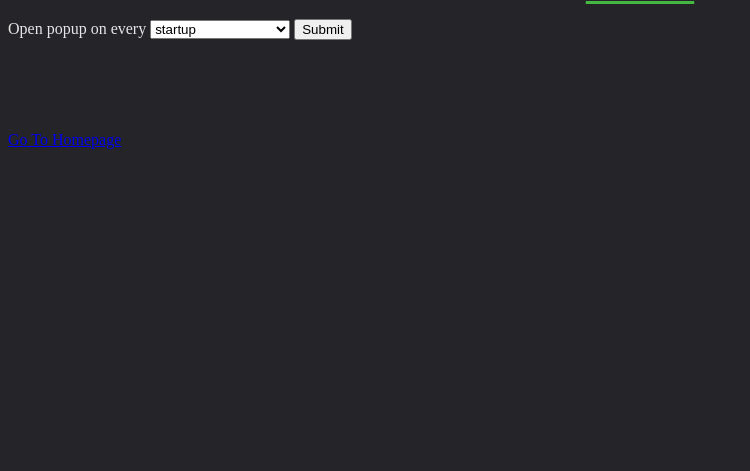
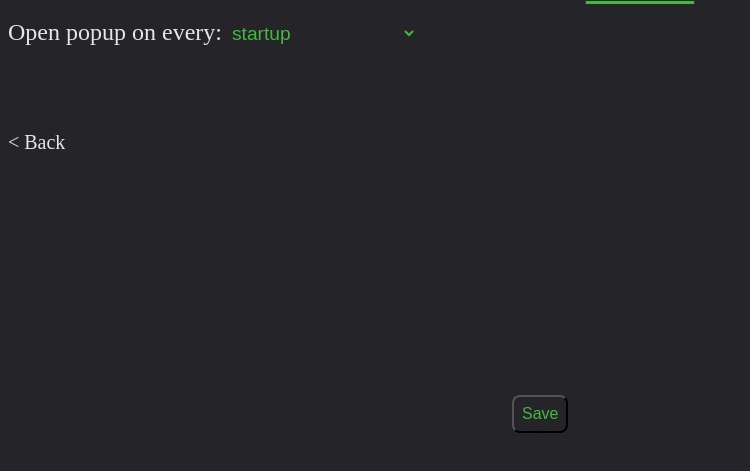
Before and after one commit to xMelow/MotivationOfTheDay, a browser extension: page settings.html in a window 1280 px wide. Shown: the part 61-532 px from the top of the page, without its empty margins (0-750 px from the left). Drawn offline with Linux system fonts and the light colour scheme.

Commit message:
settings page styling

```diff
--- /dev/null
+++ b/assets/css/settings.css
@@ -0,0 +1,46 @@
+body {
+    background-color: #252529;
+    color: rgb(230, 230, 230);
+    font-family: 'PT mono';
+    height: 5%;
+}
+
+h1 {
+    font-size: 2rem;
+    text-align: center;
+    color: #44B840;
+    text-decoration: underline;
+    text-underline-offset: 0.75rem;
+}
+
+div a {
+    text-decoration: none;
+    color: rgb(230, 230, 230);
+    font-size: 1.25rem;
+}
+
+section {
+    width: 30rem;
+    height: 7rem;
+    font-size: 1.5rem;
+}
+
+section select {
+    font-size: 1.2rem;
+    color: #44B840;
+    background-color: #252529;
+    border: none;
+}
+
+section input {
+    font-size: 1rem;
+    color: #44B840;
+    background-color: #252529;
+    padding: 0.5rem;
+    margin-top: 1rem;
+    border-radius: 0.5rem;
+
+    position: absolute;
+    left: 40%;
+    top: 55%;
+}
--- a/assets/css/style.css
+++ b/assets/css/style.css
@@ -109,16 +109,19 @@ nav {
     height: 100%;
     background-color: #252529;
     border-right: rgb(230, 230, 230) solid 1px;
+    text-align: left;
 }
+
 nav ul {
     margin-top: 1.5rem;
 }
+
 nav li {
     list-style-type: none;
     padding-top: 2rem;
 }
+
 nav li a {
     color: #44B840;
     text-decoration: none;
-    text-align: left;
 }
--- a/settings.html
+++ b/settings.html
@@ -3,7 +3,7 @@
 <head>
     <meta charset="UTF-8">
     <meta name="viewport" content="width=device-width, initial-scale=1.0">
-    <link rel="stylesheet" href="assets/css/style.css">
+    <link rel="stylesheet" href="assets/css/settings.css">
     <script src="assets/js/settings.js" type="module" defer></script>
     <title>Settings</title>
 </head>
@@ -14,20 +14,21 @@
     </header>
 
     <section>
-        <label>Open popup on every</label>
+        <label>Open popup on every:</label>
         <select name="settings" id="settings">
             <option value="tabs">tab</option>
             <option value="window">window</option>
             <option value="startUp">startup</option>
             <option value="firstStartUp">first browser startup</option>
         </select>
-        <input type="submit" id="submit">
+        <br>
+        <input type="submit" id="submit" value="Save">
         <div id="message"></div>
     </section>
 
-    <section>
-        <a href="index.html">Go To Homepage</a>
-    </section>
+    <div>
+        <a href="index.html">< Back</a>
+    </div>
 
 
 </body>
```
